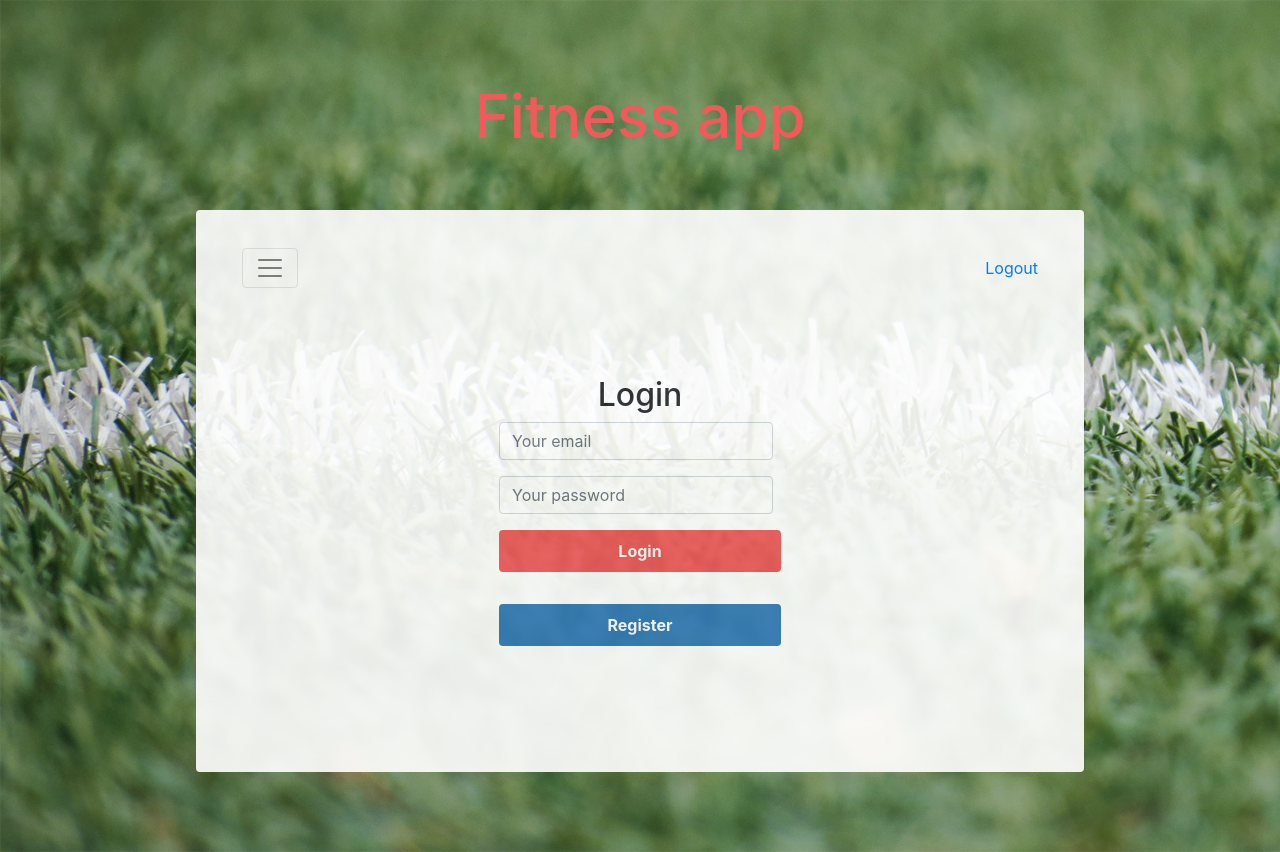
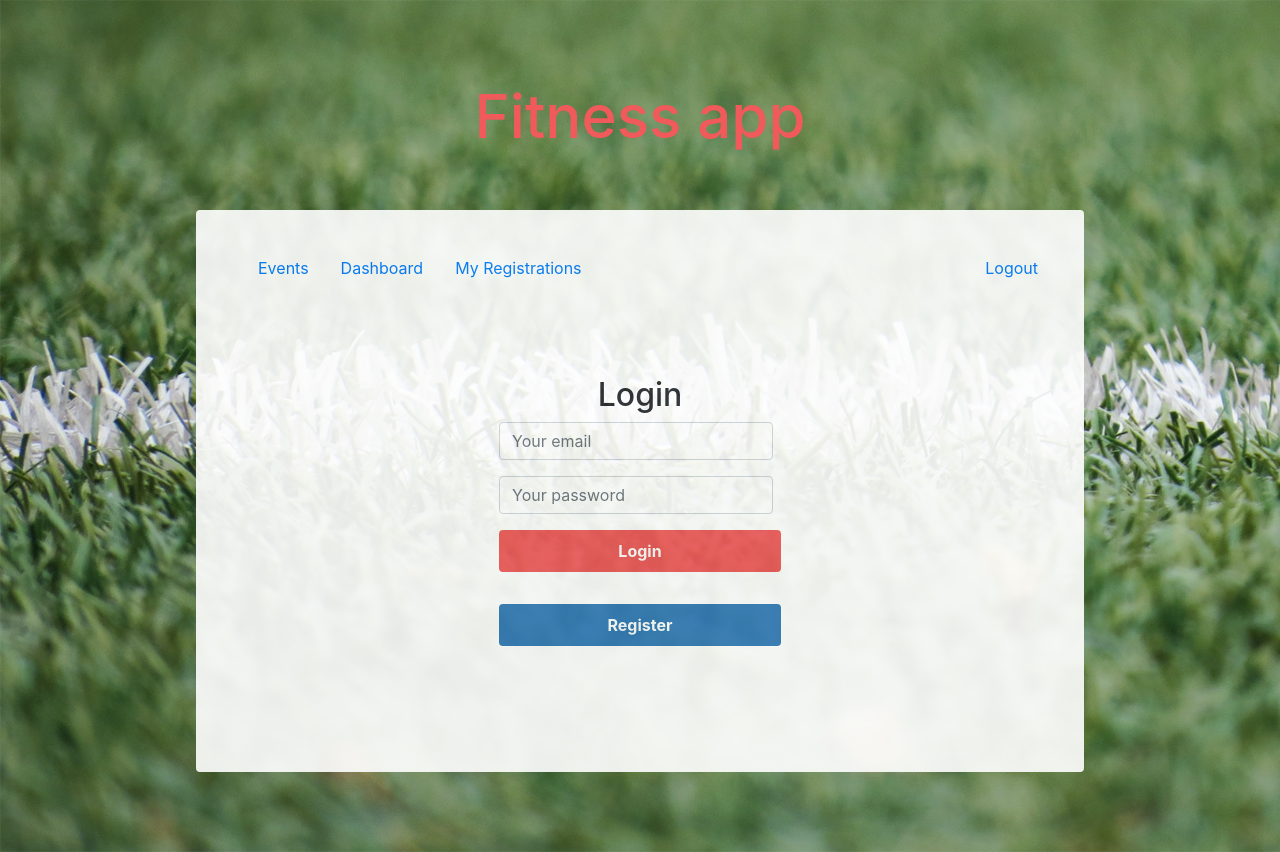
Before and after one commit to bgdmatei/fitness-club-mern, a React (Create React App) app in the folder client/: page /login in a window 1280 px wide. Built offline with nearby package versions, Linux system fonts and the light colour scheme; sample sign-in values are in the browser's storage.

Commit message:
Changed navbar style

```diff
--- a/client/src/components/TopNav.js
+++ b/client/src/components/TopNav.js
@@ -1,7 +1,7 @@
 import React, { useState, useContext } from "react";
 import { Link } from "react-router-dom";
 import { UserContext } from "../user-context";
-import { Collapse, Navbar, NavbarToggler, Nav, NavItem } from "reactstrap";
+import { Navbar, NavLink, Nav, NavItem } from "reactstrap";
 
 const TopNav = () => {
   const { isLoggedIn, setIsLoggedIn } = useContext(UserContext);
@@ -18,23 +18,20 @@ const TopNav = () => {
   return isLoggedIn ? (
     <div>
       <Navbar color="faded" light>
-        <NavbarToggler onClick={toggleNavbar} />
+        <Nav>
+          <NavItem>
+            <NavLink href="/events">Events</NavLink>
+          </NavItem>
+          <NavItem>
+            <NavLink href="/">Dashboard</NavLink>
+          </NavItem>
+          <NavItem>
+            <NavLink href="/myregistrations">My Registrations</NavLink>
+          </NavItem>
+        </Nav>
         <Link to="/login" onClick={logoutHandler}>
           Logout
         </Link>
-        <Collapse isOpen={!collapsed} navbar>
-          <Nav navbar>
-            <NavItem>
-              <Link to="/events">Events</Link>
-            </NavItem>
-            <NavItem>
-              <Link to="/">Dashboard</Link>
-            </NavItem>
-            <NavItem>
-              <Link to="/myregistrations">My Registrations</Link>
-            </NavItem>
-          </Nav>
-        </Collapse>
       </Navbar>
     </div>
   ) : (
```
